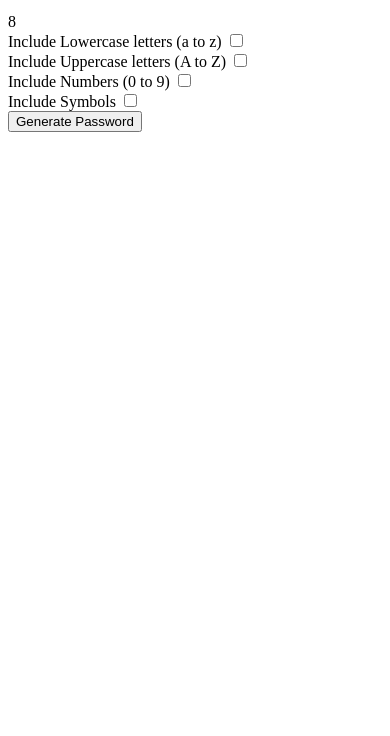
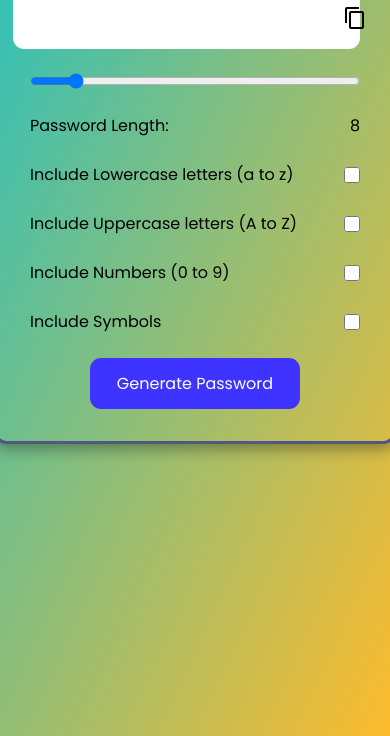
Before and after one commit to user-vishnu/password-generator, a plain HTML site: page index.html in a window 390 px wide. Shown: the part 156-892 px from the top of the page. Before the commit the page ends 844 px from the top, so only its background shows below. Drawn offline with Linux system fonts and the light colour scheme.

Commit message:
Update style.css

```diff
--- a/style.css
+++ b/style.css
@@ -1,4 +1,102 @@
 @import url("https://fonts.googleapis.com/css2?family=Poppins:ital,wght@0,100;0,200;0,300;0,400;0,500;0,600;0,700;0,800;0,900;1,100;1,200;1,300;1,400;1,500;1,600;1,700;1,800;1,900&display=swap");
+
+/* MOBILE VIEW */
+@media screen and (min-width: 250px) and (max-width: 520px) {
+  * {
+    margin: 0;
+    padding: 0;
+    box-sizing: border-box;
+    font-family: "poppins";
+  }
+
+  body {
+    height: 100vh;
+    width: 100%;
+    display: flex;
+    justify-content: center;
+    align-items: flex-start;
+    margin-top: 3rem;
+    background: linear-gradient(
+      115deg,
+      rgba(34, 193, 195, 1) 0%,
+      rgba(253, 187, 45, 1) 100%
+    );
+  }
+
+  .container {
+    max-width: 400px;
+    border: 3px solid rgb(80, 87, 130);
+    box-shadow: rgba(0, 0, 0, 0.35) 0px 5px 15px;
+    border-radius: 0.7rem;
+    padding: 2rem;
+    display: flex;
+    flex-direction: column;
+    align-items: center;
+    justify-content: center;
+    gap: 1.5rem;
+  }
+
+  .input-box {
+    width: 100%;
+    display: flex;
+    flex-direction: row;
+    justify-content: center;
+    align-items: center;
+    background-color: white;
+    border-radius: 0.7rem;
+  }
+
+  .input-box span {
+    padding: 0 0.6rem;
+    cursor: pointer;
+  }
+
+  .pwd-box {
+    width: 20rem;
+    padding: 1rem 1.5rem;
+    border: none;
+    border-radius: 0.7rem;
+    outline: none;
+    text-align: right;
+    font-size: 1.3rem;
+    background-color: white;
+  }
+
+  .slider {
+    width: 100%;
+  }
+
+  .pwd-len,
+  .pwd-check {
+    width: 100%;
+    display: flex;
+    flex-direction: row;
+    justify-content: space-between;
+    align-items: center;
+  }
+
+  input[type="checkbox"] {
+    width: 1rem;
+    height: 1rem;
+  }
+
+  .pwd-gen-btn {
+    border: none;
+    padding: 0.8rem 1.7rem;
+    cursor: pointer;
+    color: white;
+    background-color: #3e33ff;
+    border-radius: 0.7rem;
+    font-size: 1rem;
+    transition: 300ms;
+  }
+
+  .pwd-gen-btn:hover {
+    background-color: #7603ff;
+  }
+}
+
+
 
 @media screen and (min-width: 520px) {
   * {
```
